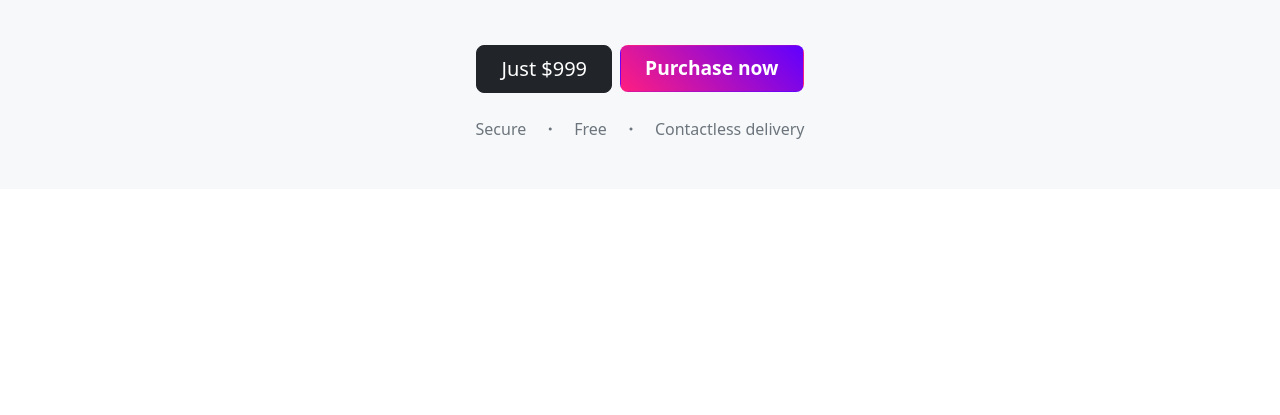
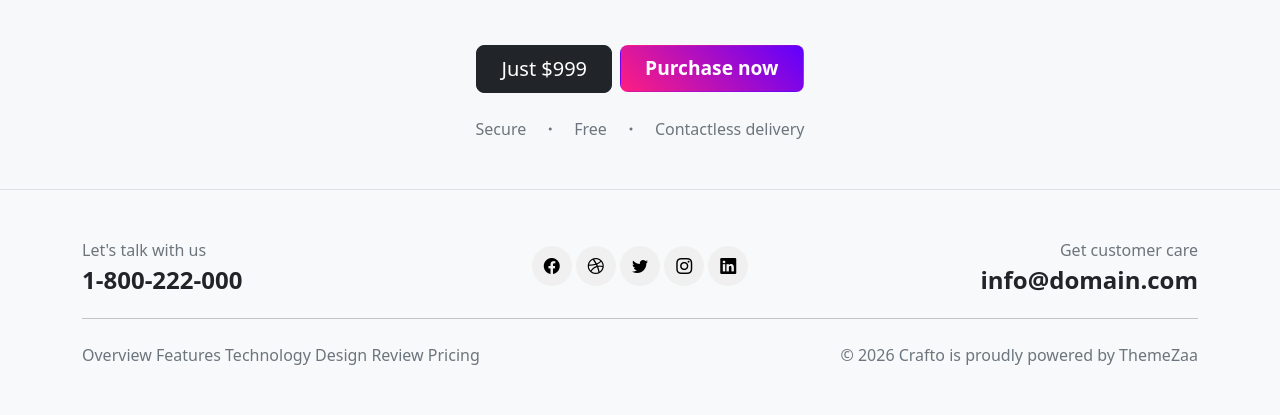
Before and after one commit to shahed-abdalaziz/Crafto-Product-Showcase, a plain HTML site: page index.html in a window 1280 px wide. Shown: the part 4997-5412 px from the top of the page. Before the commit the page ends 5186 px from the top, so only its background shows below. Drawn offline with nearby package versions, Linux system fonts and the light colour scheme.

Commit message:
Add Footer Section

```diff
--- a/index.html
+++ b/index.html
@@ -464,6 +464,55 @@
         </div>
     </section>
     <!-- End Pricing Section -->
+    <!-- Start Footer -->
+    <footer class="footer py-5 bg-light border-top">
+        <div class="container">
+            <div class="row g-4 align-items-center text-center text-md-start">
+                <div class="col-12 col-md-4">
+                    <div>
+                        <p class="mb-1 text-muted">Let's talk with us</p>
+                        <h4 class="fw-bold m-0">1-800-222-000</h4>
+                    </div>
+                </div>
+                <div class="col-12 col-md-4 d-flex justify-content-center gap-2">
+                    <div>
+                        <a href="#" class="social-icon"><i class="bi bi-facebook"></i></a>
+                        <a href="#" class="social-icon"><i class="bi bi-dribbble"></i></a>
+                        <a href="#" class="social-icon"><i class="bi bi-twitter"></i></a>
+                        <a href="#" class="social-icon"><i class="bi bi-instagram"></i></a>
+                        <a href="#" class="social-icon"><i class="bi bi-linkedin"></i></a>
+                    </div>
+                </div>
+                <div class="col-12 col-md-4 text-md-end">
+                    <div>
+                        <p class="mb-1 text-muted">Get customer care</p>
+                        <h4 class="fw-bold m-0">info@domain.com</h4>
+                    </div>
+                </div>
+            </div>
+            <hr class="my-4" />
+            <div class="row align-items-center text-center text-md-start">
+                <div
+                    class="col-12 col-md-6 d-flex justify-content-center justify-content-md-start gap-3 flex-wrap mb-3 mb-md-0">
+                    <div>
+                        <a href="#" class="text-decoration-none text-muted">Overview</a>
+                        <a href="#" class="text-decoration-none text-muted">Features</a>
+                        <a href="#" class="text-decoration-none text-muted">Technology</a>
+                        <a href="#" class="text-decoration-none text-muted">Design</a>
+                        <a href="#" class="text-decoration-none text-muted">Review</a>
+                        <a href="#" class="text-decoration-none text-muted">Pricing</a>
+                    </div>
+                </div>
+                <div class="col-12 col-md-6 text-md-end text-muted">
+                    <div>
+                        <p class="m-0">© 2026 Crafto is proudly powered by ThemeZaa</p>
+                    </div>
+                </div>
+            </div>
+        </div>
+    </footer>
+    <!-- End Footer Section -->
+
 
     <script src="https://cdn.jsdelivr.net/npm/bootstrap@5.2.3/dist/js/bootstrap.bundle.min.js"></script>
 </body>
--- a/style.css
+++ b/style.css
@@ -189,3 +189,21 @@
 }
 
 /* End Review And Pricing */
+/* Footer */
+.footer {
+    padding: 40px 0;
+}
+
+.social-icon {
+    width: 40px;
+    height: 40px;
+    border-radius: 50%;
+    color: #000;
+    display: inline-flex;
+    justify-content: center;
+    align-items: center;
+    text-decoration: none;
+    background-color: #f0f0f0;
+}
+
+/* End Footer Section */
```
